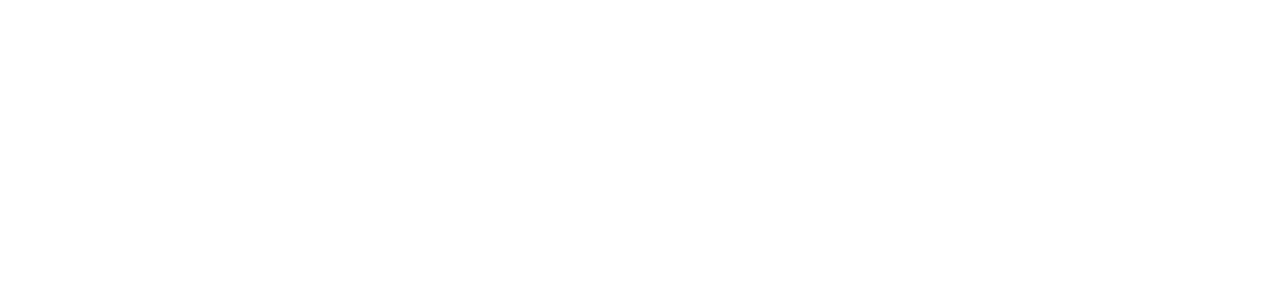
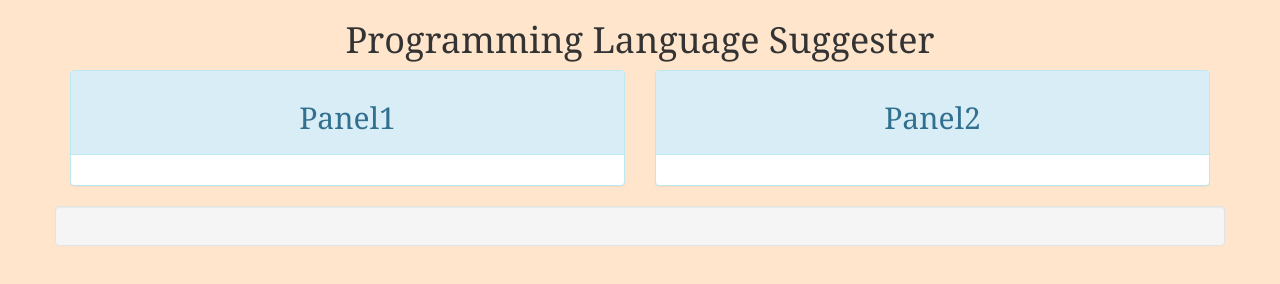
Before and after one commit to zakrogh/programming-language-suggester, a plain HTML site: page index.html in a window 1280 px wide. Drawn offline with Linux system fonts and the light colour scheme.

Commit message:
setup basic page layout and beginning script functionality

```diff
--- a/css/styles.css
+++ b/css/styles.css
@@ -0,0 +1,11 @@
+h1, h2{
+  text-align: center;
+
+}
+body{
+  background-color: rgba(255, 128, 0, 0.2);
+
+}
+.container{
+    font-family: Georgia;
+}
--- a/index.html
+++ b/index.html
@@ -7,12 +7,37 @@
     <link rel="stylesheet" href="css/bootstrap.css">
     <link rel="stylesheet" href="css/styles.css">
     <meta charset="utf-8">
-    <title></title>
+    <title>Programming Language Suggester</title>
   </head>
   <body>
     <div class="container">
+      <h1>Programming Language Suggester</h1>
+      <div class="row">
+        <div class="col-md-6">
+          <div class="panel panel-info ">
+            <div class="panel-heading">
+              <h2>Panel1</h2>
+            </div>
+            <div class="panel-body">
 
+            </div>
+          </div>
+        </div>
+        <div class="col-md-6">
+          <div class="panel panel-info ">
+            <div class="panel-heading">
+              <h2>Panel2</h2>
+            </div>
+            <div class="panel-body">
+            </div>
+          </div>
+        </div>
+      </div>
+      <div class="row">
+        <div class="well">
+
+        </div>
+      </div>
     </div>
-
   </body>
 </html>
--- a/js/scripts.js
+++ b/js/scripts.js
@@ -0,0 +1,8 @@
+//Back End
+
+//Front End
+$(document).ready(function(){
+  $(".panel").click(function(){
+
+  });
+});
```
